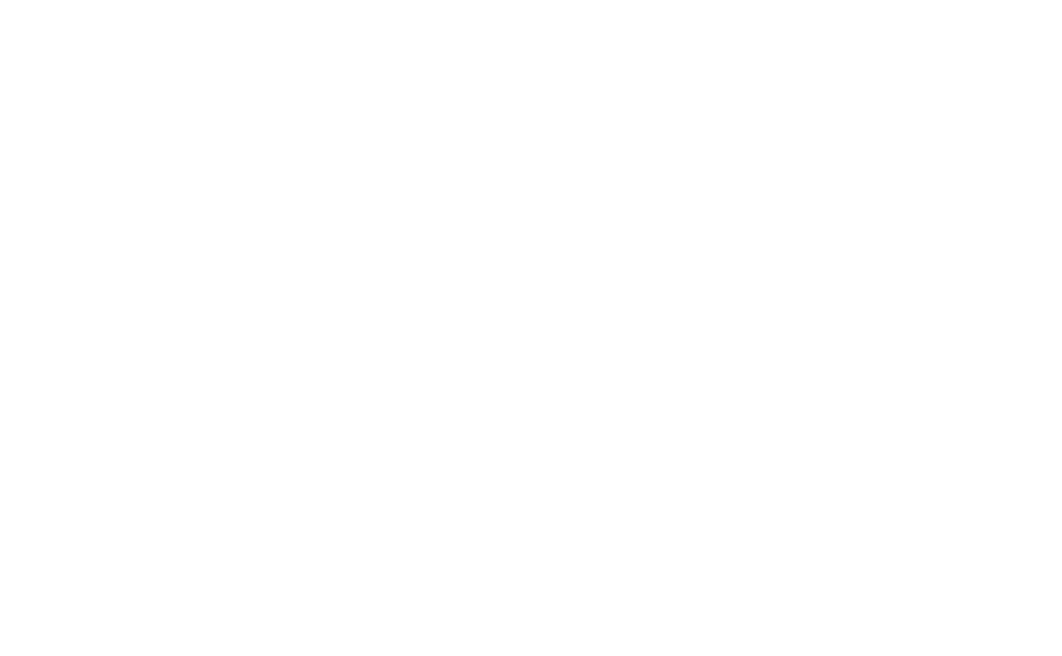
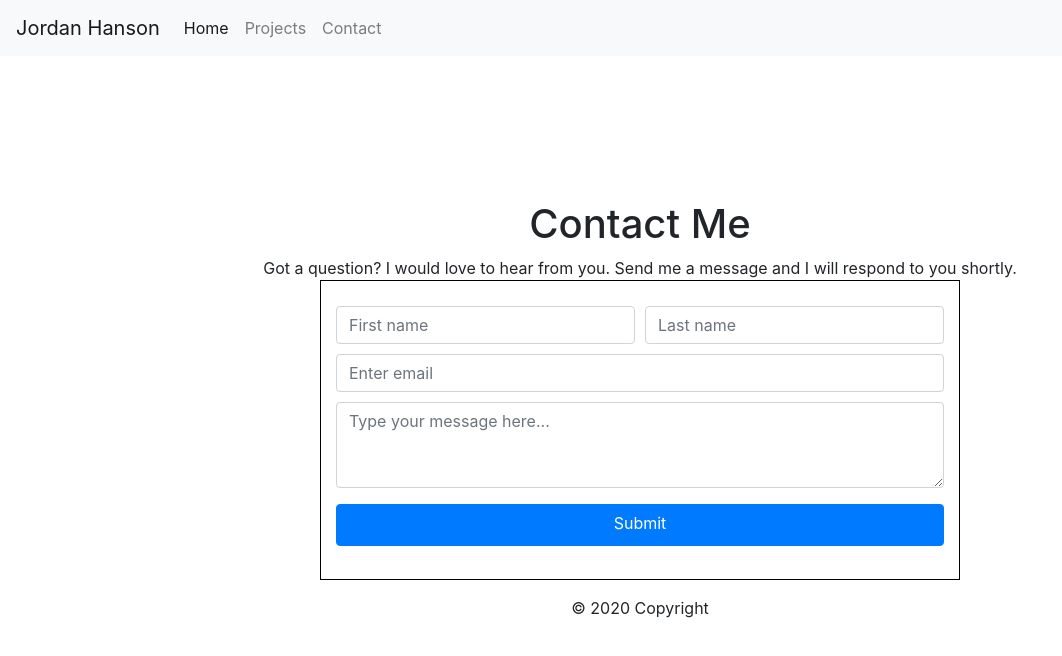
Before and after one commit to jordan-hanson/portfolio, a plain HTML site: page public/contact.html in a window 1280 px wide. Shown: the whole page, without its empty margins (0-1062 px from the left). Drawn offline with nearby package versions, Linux system fonts and the light colour scheme.

Commit message:
deleted and modified final project

```diff
--- a/public/contact.html
+++ b/public/contact.html
@@ -4,11 +4,78 @@
 <head>
     <meta charset="UTF-8">
     <meta name="viewport" content="width=device-width, initial-scale=1.0">
-    <title>Document</title>
+    <meta http-equiv="X-UA-Compatible" content="ie=edge">
+    <link rel="stylesheet" href="https://maxcdn.bootstrapcdn.com/bootstrap/4.0.0/css/bootstrap.min.css"
+        integrity="sha384-Gn5384xqQ1aoWXA+058RXPxPg6fy4IWvTNh0E263XmFcJlSAwiGgFAW/dAiS6JXm" crossorigin="anonymous">
+    <link rel="stylesheet" href="../css/style.css">
+
+    <title>Jordan Hanson Portfolio</title>
 </head>
 
 <body>
-
+    <nav class="navbar navbar-expand-lg navbar-light bg-light">
+        <a class="navbar-brand" href="index.html">Jordan Hanson</a>
+        <button class="navbar-toggler" type="button" data-toggle="collapse" data-target="#navbarNav"
+            aria-controls="navbarNav" aria-expanded="false" aria-label="Toggle navigation">
+            <span class="navbar-toggler-icon"></span>
+        </button>
+        <div class="collapse navbar-collapse" id="navbarNav">
+            <ul class="navbar-nav">
+                <li class="nav-item active">
+                    <a class="nav-link" href="index.html">Home <span class="sr-only">(current)</span></a>
+                </li>
+                <li class="nav-item">
+                    <a class="nav-link" href="projects.html">Projects</a>
+                </li>
+                <li class="nav-item">
+                    <a class="nav-link" href="contact.html">Contact</a>
+                </li>
+            </ul>
+        </div>
+    </nav>
+    <div class="container-fluid">
+        <div class="row" style="height: 200px; align-items:flex-end  ; justify-content: center; text-align: center;">
+            <h1>Contact Me</h1>
+        </div>
+        <div class="row" style="align-items: center; justify-content: center; text-align: center">
+            <h8>Got a question? I would love to hear from you. Send me a message and I will respond to you shortly.</h8>
+        </div>
+        <div class="row">
+            <div class="col-3"></div>
+            <form class="col-6" style="border: black solid 1px; padding-top: 25px; height: 300px">
+                <div class="form-group">
+                    <div class="form-row">
+                        <div class="col" style="padding-bottom: 10px;">
+                            <input type="text" class="form-control" placeholder="First name">
+                        </div>
+                        <div class="col">
+                            <input type="text" class="form-control" placeholder="Last name">
+                        </div>
+                    </div>
+                    <input type="email" class="form-control" id="exampleInputEmail1" aria-describedby="emailHelp"
+                        placeholder="Enter email">
+                    <div class="form-group" style="padding-top: 10px;">
+                        <textarea class="form-control" id="exampleFormControlTextarea1" rows="3"
+                            placeholder="Type your message here..."></textarea>
+                    </div>
+                    <button type="submit" class="btn btn-primary" style="padding-bottom: 10px;">Submit</button>
+            </form>
+            <div class="col-3"></div>
+        </div>
+    </div>
+    <footer class="page-footer font-small cyan darken-3">
+        <div class="footer-copyright text-center py-3">© 2020 Copyright
+        </div>
+    </footer>
+    <script src="https://code.jquery.com/jquery-3.4.1.slim.min.js"
+        integrity="sha384-J6qa4849blE2+poT4WnyKhv5vZF5SrPo0iEjwBvKU7imGFAV0wwj1yYfoRSJoZ+n"
+        crossorigin="anonymous"></script>
+    <script src="https://cdn.jsdelivr.net/npm/popper.js@1.16.0/dist/umd/popper.min.js"
+        integrity="sha384-Q6E9RHvbIyZFJoft+2mJbHaEWldlvI9IOYy5n3zV9zzTtmI3UksdQRVvoxMfooAo"
+        crossorigin="anonymous"></script>
+    <script src="https://stackpath.bootstrapcdn.com/bootstrap/4.4.1/js/bootstrap.min.js"
+        integrity="sha384-wfSDF2E50Y2D1uUdj0O3uMBJnjuUD4Ih7YwaYd1iqfktj0Uod8GCExl3Og8ifwB6"
+        crossorigin="anonymous"></script>
 </body>
 
 </html>
```
Also changed, not shown: public/about.html (deleted, +0 -14 lines), public/index.html (+3 -6 lines), public/projects.html (+0 -3 lines).
